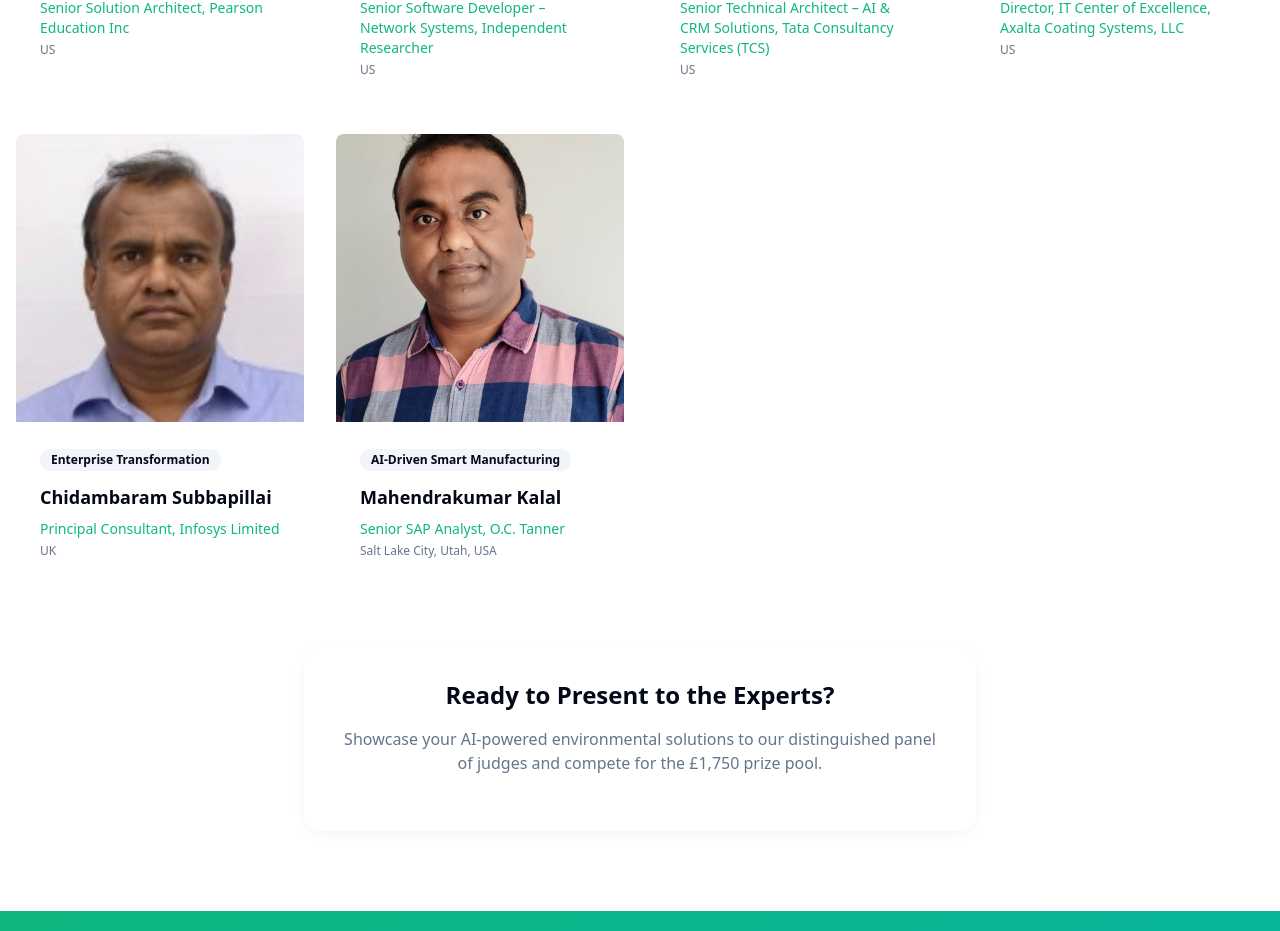
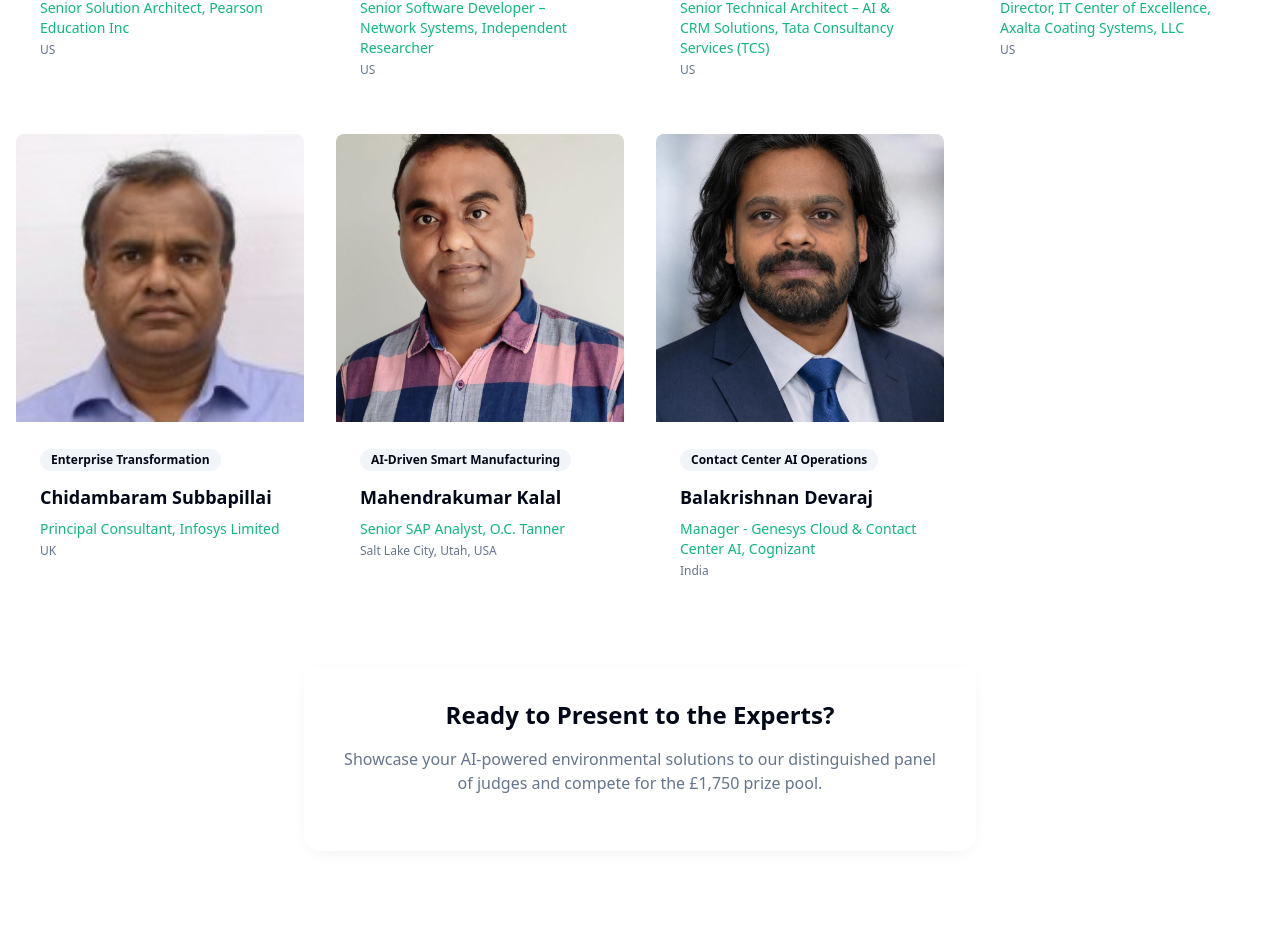
Before and after one commit to techyavii/ai4oneearth, a React (Vite) app: page / in a window 1280 px wide. Shown: the part 3979-4910 px from the top of the page. Built offline with nearby package versions, Linux system fonts and the light colour scheme.

Commit message:
bug fixes

```diff
--- a/src/components/Judges.tsx
+++ b/src/components/Judges.tsx
@@ -9,7 +9,7 @@ const Judges = () => {
   location: "US",
   image: "/judges/Swapna.jpeg",
   expertise: "Enterprise AI Cloud Architecture",
-  linkedin: "https://www.linkedin.com/in/swapna-p-579264103/",
+  linkedin: "https://www.linkedin.com/in/swapnaputti/",
   email: "pswapna.cse@gmail.com"
 },
 {
@@ -57,6 +57,15 @@ const Judges = () => {
   expertise: "AI-Driven Smart Manufacturing",
   linkedin: "https://linkedin.com/in/mahendra-kalal-973489121",
   email: "mahendrakalal14051989@gmail.com"
+},
+{
+  name: "Balakrishnan Devaraj",
+  affiliation: "Manager - Genesys Cloud & Contact Center AI, Cognizant",
+  location: "India",
+  image: "/judges/Balakrishnan_Devaraj.jpeg",
+  expertise: "Contact Center AI Operations",
+  linkedin: "https://www.linkedin.com/in/balakrishnan-devaraj-a52021a1",
+  email: "bala.krish14@gmail.com"
 }
 
   ];
```
Also changed, not shown: public/judges/Balakrishnan_Devaraj.jpeg (added).
